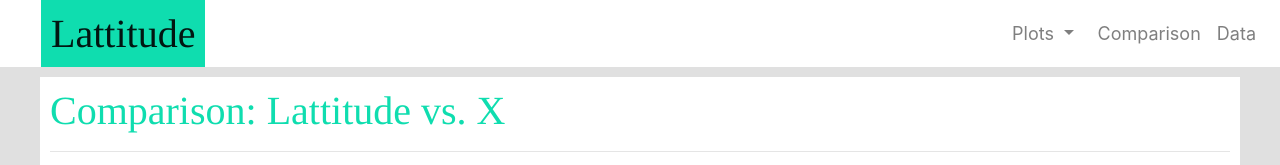
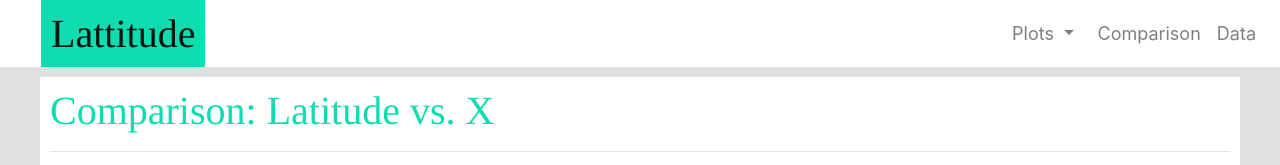
Before and after one commit to kcmillie/kcmillie.github.io, a plain HTML site: page homework/cp.html in a window 1280 px wide. Shown: the top 165 px of the page. Drawn offline with nearby package versions, Linux system fonts and the light colour scheme.

```diff
--- a/homework/cp.html
+++ b/homework/cp.html
@@ -41,7 +41,7 @@
     <div class="container-fluid">
     <div class="col">
       <div class="box2 main">
-      <h1>Comparison: Lattitude vs. X</h1>
+      <h1>Comparison: Latitude vs. X</h1>
       <hr>
       <p>Click any plot to get an in-depth analysis</p>
         <div class="row justify-content-center">
```
